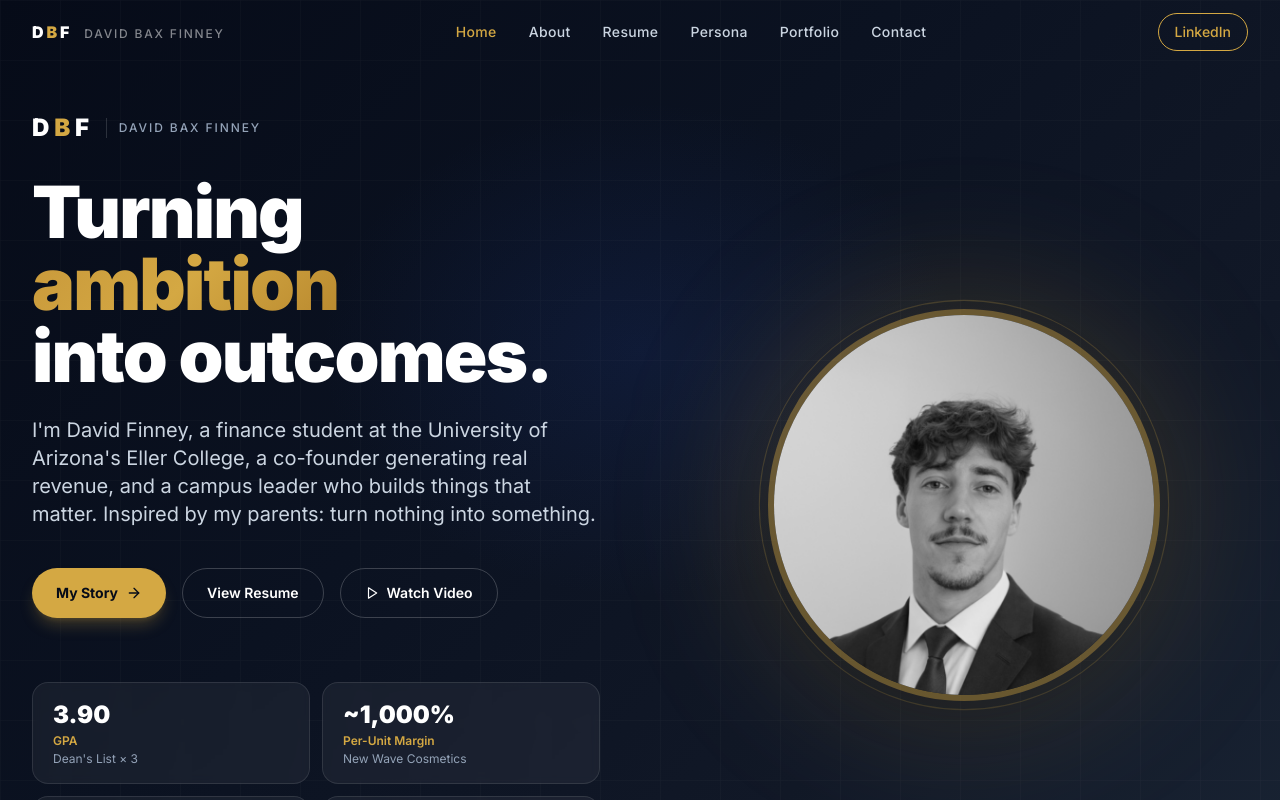
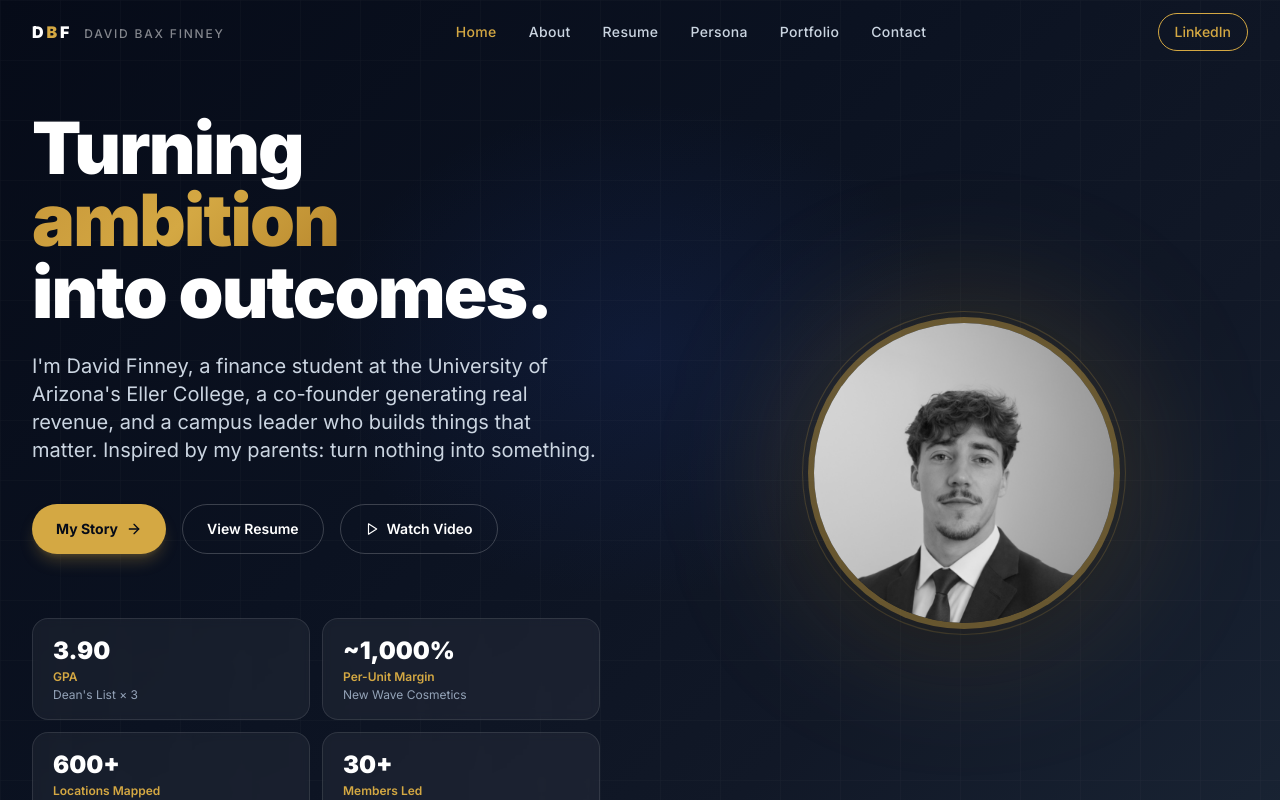
Before and after one commit to dfin13/davidbaxfinney, a Next.js app: page / in a window 1280 px wide. Shown: the top 800 px of the page. Built offline with nearby package versions, Linux system fonts and the light colour scheme.

Commit message:
Hero: smaller headshot, remove redundant DBF lockup

```diff
--- a/app/page.tsx
+++ b/app/page.tsx
@@ -84,21 +84,6 @@ export default function Home() {
 
             {/* Left: text */}
             <div>
-              <motion.div
-                initial={{ opacity: 0, y: 16 }}
-                animate={{ opacity: 1, y: 0 }}
-                transition={{ duration: 0.5, ease: [0.25, 0.46, 0.45, 0.94] }}
-                className="flex items-center gap-3 mb-8"
-              >
-                <span className="font-black text-2xl tracking-[0.2em] text-white">
-                  D<span className="text-gold-400">B</span>F
-                </span>
-                <span className="w-px h-5 bg-white/15" />
-                <span className="text-xs font-medium text-slate-400 tracking-[0.16em] uppercase">
-                  David Bax Finney
-                </span>
-              </motion.div>
-
               <motion.h1
                 initial={{ opacity: 0, y: 24 }}
                 animate={{ opacity: 1, y: 0 }}
@@ -181,7 +166,7 @@ export default function Home() {
                 {/* Ring decoration */}
                 <div className="absolute inset-0 rounded-full border border-gold-400/20 scale-[1.08] pointer-events-none" />
                 {/* Photo */}
-                <div className="relative w-[380px] h-[380px] rounded-full overflow-hidden ring-2 ring-gold-400/40 ring-offset-4 ring-offset-transparent shadow-2xl">
+                <div className="relative w-[300px] h-[300px] rounded-full overflow-hidden ring-2 ring-gold-400/40 ring-offset-4 ring-offset-transparent shadow-2xl">
                   <img src="/headshot.png" alt="David Finney" className="w-full h-full object-cover" />
                 </div>
               </div>
```
